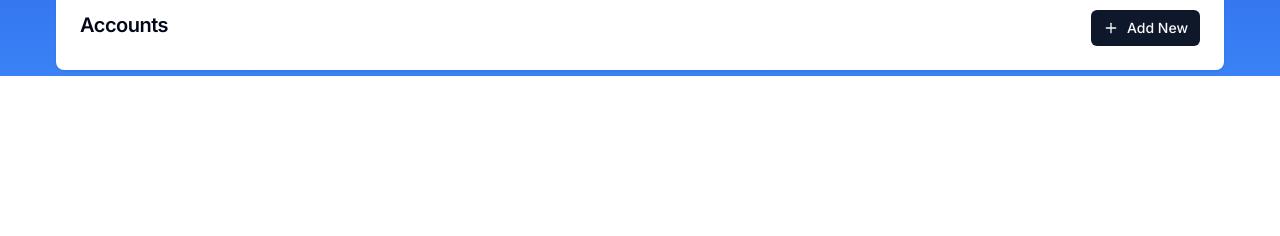
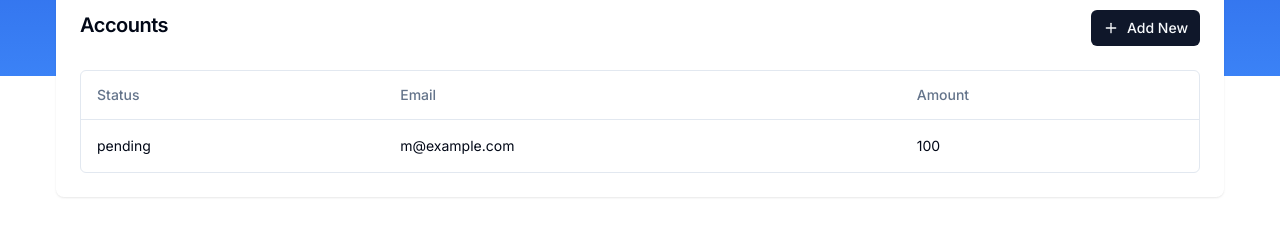
Before and after one commit to BdNWoG/buddy, a Next.js app in the folder buddy/: page /accounts in a window 1280 px wide. Shown: the part 280-516 px from the top of the page. Built offline with nearby package versions, Linux system fonts and the light colour scheme; no server answers; what drizzle-zod, hono would draw is missing.

Commit message:
datatable

```diff
--- a/buddy/app/(dashboard)/accounts/columns.ts
+++ b/buddy/app/(dashboard)/accounts/columns.ts
@@ -1,22 +1,25 @@
-type Payment = {
+"use client"
+
+import { ColumnDef } from "@tanstack/react-table"
+
+export type Payment = {
     id: string
     amount: number
     status: "pending" | "processing" | "success" | "failed"
     email: string
 }
 
-    export const payments: Payment[] = [
+export const columns: ColumnDef<Payment>[] = [
     {
-        id: "728ed52f",
-        amount: 100,
-        status: "pending",
-        email: "m@example.com",
+        accessorKey: "status",
+        header: "Status",
     },
     {
-        id: "489e1d42",
-        amount: 125,
-        status: "processing",
-        email: "example@gmail.com",
+        accessorKey: "email",
+        header: "Email",
     },
-        // ...
+    {
+        accessorKey: "amount",
+        header: "Amount",
+    },
 ]
--- a/buddy/app/(dashboard)/accounts/page.tsx
+++ b/buddy/app/(dashboard)/accounts/page.tsx
@@ -1,10 +1,21 @@
 "use client"
 
 import { Button } from "@/components/ui/button"
-import { Card, CardHeader, CardTitle } from "@/components/ui/card"
+import { Card, CardContent, CardHeader, CardTitle } from "@/components/ui/card"
 import { useNewAccount } from "@/features/accounts/hooks/use-new-account"
 import { Plus } from "lucide-react"
 
+import { Payment, columns } from "./columns"
+import { DataTable } from "../../../components/data-table"
+
+const data: Payment[] =[
+{
+    id: "728ed52f",
+    amount: 100,
+    status: "pending",
+    email: "m@example.com",
+}
+]
 const AccountsPage = () => {
     const newAccount = useNewAccount();
 
@@ -20,6 +31,9 @@
                         Add New
                     </Button>
                 </CardHeader>
+                <CardContent>
+                    <DataTable columns={columns} data={data} />
+                </CardContent>
             </Card>
         </div>
     )
--- /dev/null
+++ b/buddy/components/data-table.tsx
@@ -0,0 +1,70 @@
+"use client"
+
+import { ColumnDef,flexRender,getCoreRowModel, useReactTable, getPaginationRowModel } from "@tanstack/react-table"
+import { Button } from "@/components/ui/button"
+import { Table, TableBody, TableCell, TableHead, TableHeader, TableRow } from "@/components/ui/table"
+
+interface DataTableProps<TData, TValue> {
+    columns: ColumnDef<TData, TValue>[]
+    data: TData[]
+}
+
+export function DataTable<TData, TValue>({
+    columns,data
+}: DataTableProps<TData, TValue>) {
+const table = useReactTable({
+    data,
+    columns,
+    getCoreRowModel: getCoreRowModel(),
+    getPaginationRowModel: getPaginationRowModel(),
+})
+
+return (
+    <div>
+        <div className="rounded-md border">
+        <Table>
+            <TableHeader>
+            {table.getHeaderGroups().map((headerGroup) => (
+                <TableRow key={headerGroup.id}>
+                {headerGroup.headers.map((header) => {
+                    return (
+                    <TableHead key={header.id}>
+                        {header.isPlaceholder
+                        ? null
+                        : flexRender(
+                            header.column.columnDef.header,
+                            header.getContext()
+                            )}
+                    </TableHead>
+                    )
+                })}
+                </TableRow>
+            ))}
+            </TableHeader>
+            <TableBody>
+            {table.getRowModel().rows?.length ? (
+                table.getRowModel().rows.map((row) => (
+                <TableRow
+                    key={row.id}
+                    data-state={row.getIsSelected() && "selected"}
+                >
+                    {row.getVisibleCells().map((cell) => (
+                    <TableCell key={cell.id}>
+                        {flexRender(cell.column.columnDef.cell, cell.getContext())}
+                    </TableCell>
+                    ))}
+                </TableRow>
+                ))
+            ) : (
+                <TableRow>
+                <TableCell colSpan={columns.length} className="h-24 text-center">
+                    No results.
+                </TableCell>
+                </TableRow>
+            )}
+            </TableBody>
+        </Table>
+        </div>
+    </div>
+)
+}
```
Lines whose indentation alone changed are shown as unchanged.
